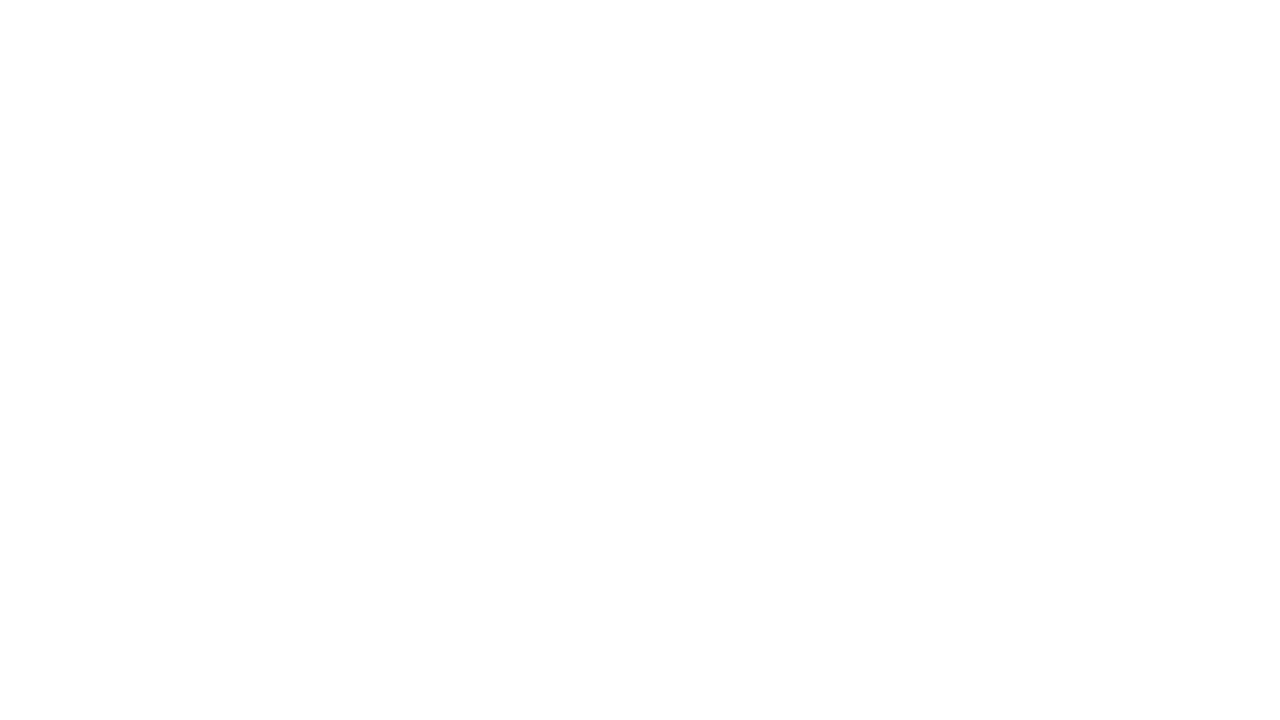
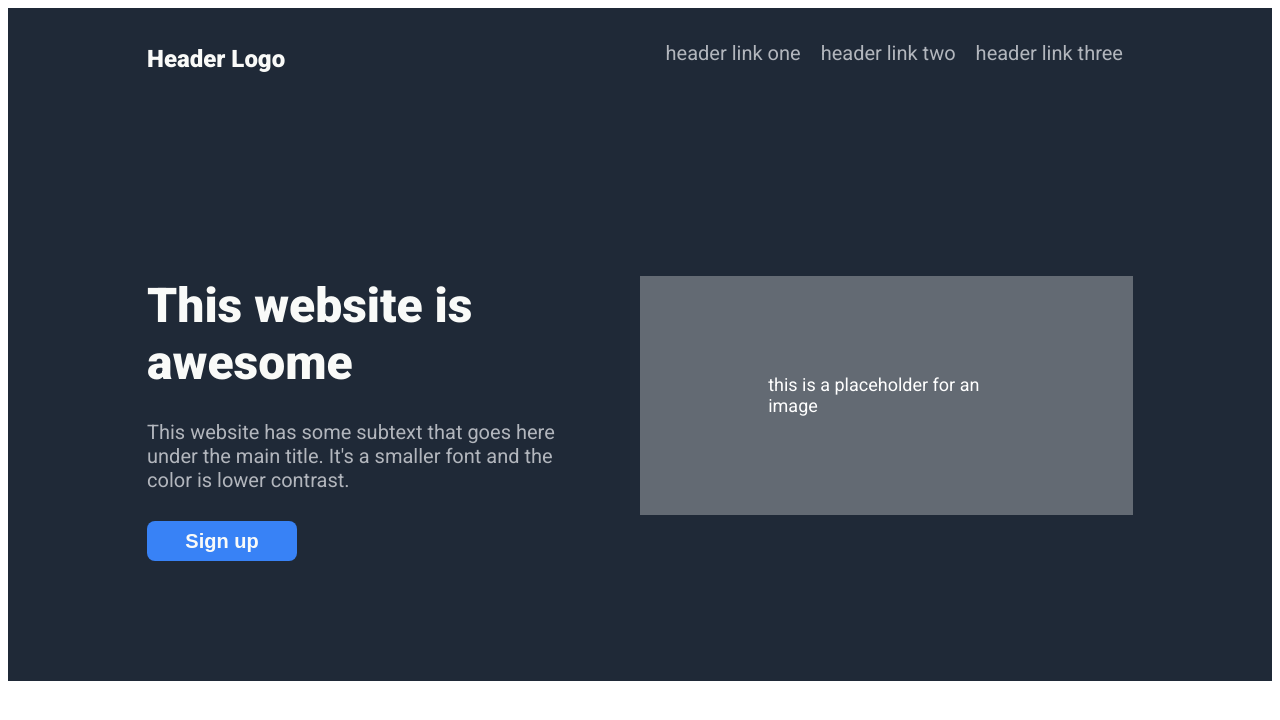
Before and after one commit to meowzie/landing-page, a plain HTML site: page index.html in a window 1280 px wide. Drawn offline with Linux system fonts and the light colour scheme.

Commit message:
added header content and styles

```diff
--- a/index.html
+++ b/index.html
@@ -3,11 +3,27 @@
         <head>
             <title>The sample business homepage</title>
             <link rel="stylesheet" href="style.css"/>
+            <link rel="preconnect" href="https://fonts.googleapis.com">
+<link rel="preconnect" href="https://fonts.gstatic.com" crossorigin>
+<link href="https://fonts.googleapis.com/css2?family=Roboto:wght@400;900&display=swap" rel="stylesheet">
         </head>
         <body>
             <div class="container">
-                <div class="one">
-
+                <div class="one darkbg">
+                    <div class="top-bar">
+                        <div class="logo header-logotext"><p><strong>Header Logo</strong></p></div>
+                        <div class="header-linktext"><p>header link one</p></div>
+                        <div class="header-linktext"><p>header link two</p></div>
+                        <div class="header-linktext"><p>header link three</p></div>
+                    </div>
+                    <div class="one-main">
+                        <div class="text-and-button">
+                            <div class="hero-main"><p>This website is awesome</p></div>
+                            <div class="header-linktext hero2"><p>This website has some subtext that goes here under the main title. It's a smaller font and the color is lower contrast.</p></div>
+                            <div class="button"><button><strong>Sign up</strong></button></div>
+                        </div>
+                        <div class="image-div"><div class="picture"><p>this is a placeholder for an image</p></div></div>
+                    </div>
                 </div>
                 <div class="two">
 
--- a/style.css
+++ b/style.css
@@ -0,0 +1,79 @@
+.container {
+    display: flex;
+    font-family: 'Roboto', sans-serif;
+}
+.one {
+    width: 100%;
+    display: flex;
+    flex-direction: column;
+}
+.darkbg{
+    background-color: #1F2937;
+}
+.header-logotext {
+    color: #F9FAF8;
+    font-size: 24px;
+}
+.header-linktext {
+    color: #e5e7ebbe;
+    font-size: 20px;
+    margin: 0px 10px;
+}
+.button {
+    margin-top: 2%;
+}
+button {
+    background-color: #3882F6;
+    border: 0px;
+    border-radius: 8px;
+    color: #F9FAF8;
+    height: 40px;
+    width: 150px;
+    margin: 0% 0%;
+    font-size: 20px;
+}
+.top-bar {
+    margin: 1% 11%;
+    display: flex;
+}
+.logo {
+    flex: 6;
+}
+.one-main {
+    display: flex;
+    margin: 9.5% 11%;
+    align-items: center;
+}
+.text-and-button {
+    flex: 1;
+    display: flex;
+    flex-direction: column;
+}
+.image-div {
+    width: 50%;
+    margin-left: 5%;
+}
+.picture {
+    width: 100%;
+    height: 60%;
+    background-color: rgba(255, 255, 255, 0.3);
+}
+.picture p {
+    padding: 20% 24% 20% 26%;
+    font-size: 18px;
+    color: white;
+}
+.hero-main {
+    font-size: 48px;
+    font-weight: 900;
+    color: #F9FAF8;
+    margin-bottom: 0px;
+}
+.hero-main p {
+    margin-bottom: 0px;
+}
+.hero2 {
+    margin-left: 0px;
+    margin-top: 2%;
+    margin-bottom: 0%;
+}
```
